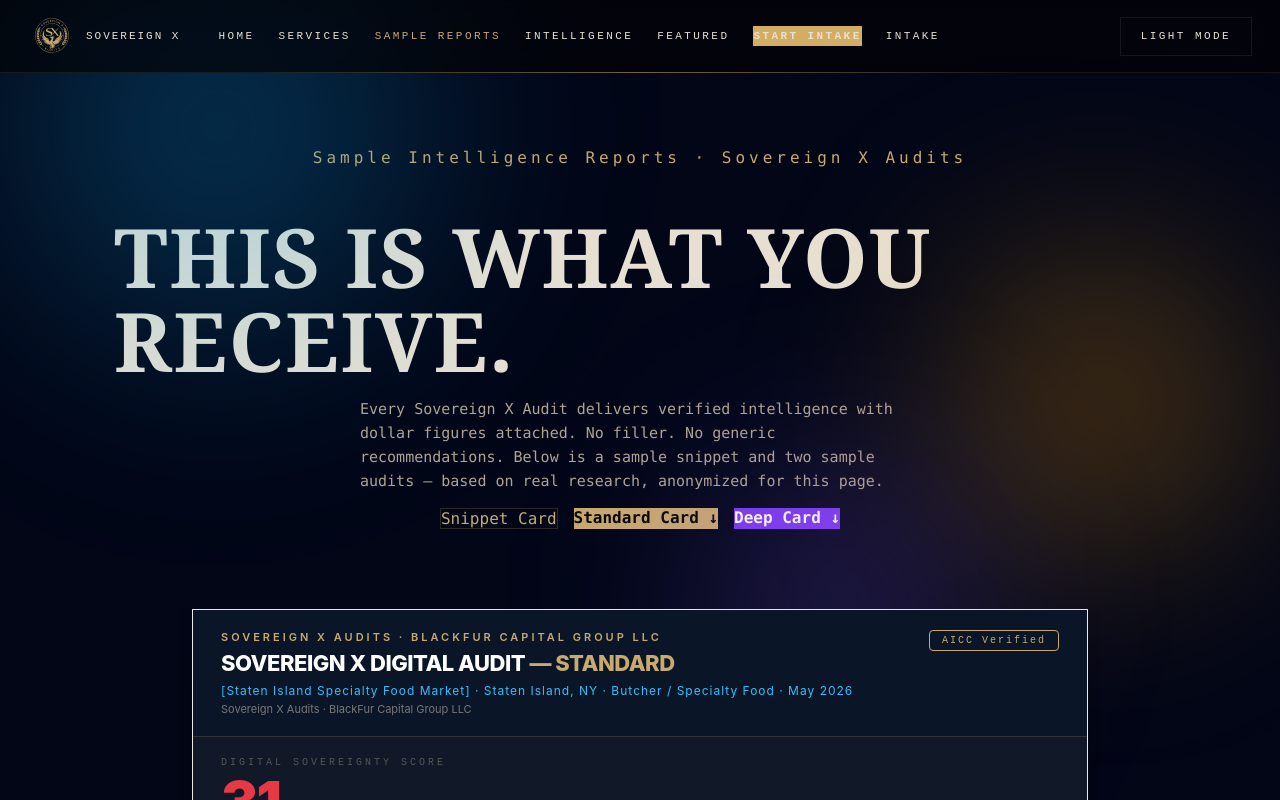
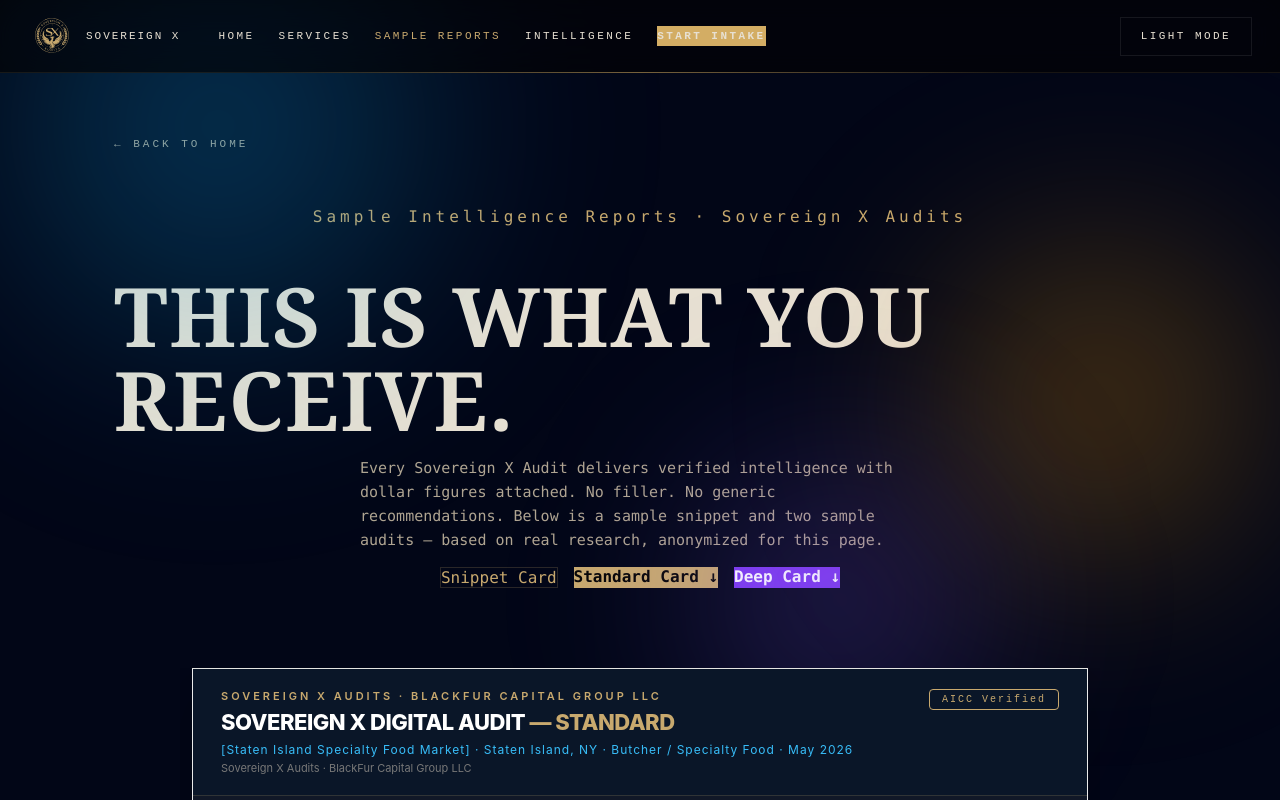
Before and after one commit to wbfo/NewSXA, a Next.js app: page /samples in a window 1280 px wide. Shown: the top 800 px of the page. Built offline with nearby package versions, Linux system fonts and the light colour scheme; no server answers; a web font is replaced by a local one.

Commit message:
feat(nav): remove featured tab from navigation menus

```diff
--- a/components/samples-client.tsx
+++ b/components/samples-client.tsx
@@ -56,7 +56,7 @@
         {/* ── NAVIGATION HEADER ── */}
         <header className="nav">
           <div className="nav-inner">
-            <Link href="/intake" className="nav-brand" aria-label="Sovereign X">
+            <Link href="/" className="nav-brand" aria-label="Sovereign X">
               <SovereignXLogo size={48} color="#C8A96E" className="sx-seal-mini" />
               <span className="nav-brand-text">
                 <span className="name">Sovereign X</span>
@@ -65,13 +65,11 @@
             </Link>
 
             <div className="nav-links">
-              <Link href="/intake#hero">Home</Link>
-              <Link href="/intake#services">Services</Link>
+              <Link href="/#hero">Home</Link>
+              <Link href="/#services">Services</Link>
               <Link href="/samples" className="active" style={{ color: "#C8A96E" }}>Sample Reports</Link>
               <Link href="/blog">Intelligence</Link>
-              <Link href="/intake#featured">Featured</Link>
-              <Link href="/intake" className="nav-cta">Start Intake</Link>
-              <Link href="/intake#intake">Intake</Link>
+              <Link href="/#intake" className="nav-cta">Start Intake</Link>
             </div>
 
             <div className="nav-spacer" />
@@ -94,13 +92,11 @@
 
           {menuOpen && (
             <div className="nav-mobile-menu">
-              <Link href="/intake#hero"     onClick={() => setMenuOpen(false)}>Home</Link>
-              <Link href="/intake#services" onClick={() => setMenuOpen(false)}>Services</Link>
-              <Link href="/samples"         onClick={() => setMenuOpen(false)} style={{ color: "#C8A96E" }}>Sample Reports</Link>
-              <Link href="/blog"            onClick={() => setMenuOpen(false)}>Intelligence</Link>
-              <Link href="/intake#featured" onClick={() => setMenuOpen(false)}>Featured</Link>
-              <Link href="/intake"          onClick={() => setMenuOpen(false)}>Intake</Link>
-              <Link href="/intake#intake"   onClick={() => setMenuOpen(false)}>Intake</Link>
+              <Link href="/#hero"     onClick={() => setMenuOpen(false)}>Home</Link>
+              <Link href="/#services" onClick={() => setMenuOpen(false)}>Services</Link>
+              <Link href="/samples"   onClick={() => setMenuOpen(false)} style={{ color: "#C8A96E" }}>Sample Reports</Link>
+              <Link href="/blog"      onClick={() => setMenuOpen(false)}>Intelligence</Link>
+              <Link href="/#intake" className="nav-mobile-cta" onClick={() => setMenuOpen(false)}>Start Intake</Link>
               <button
                 className="btn btn-quiet nav-mobile-theme"
                 type="button"
@@ -116,6 +112,23 @@
 
         {/* ── PAGE CONTENT CONTAINER ── */}
         <div style={{ maxWidth: "1100px", margin: "0 auto", paddingLeft: "24px", paddingRight: "24px", paddingTop: "12px" }}>
+
+          <div style={{ paddingTop: "120px", marginBottom: "-80px" }}>
+            <Link
+              href="/"
+              style={{
+                color: 'var(--subtle)',
+                fontFamily: 'monospace',
+                fontSize: '11px',
+                letterSpacing: '3px',
+                textTransform: 'uppercase',
+                textDecoration: 'none',
+              }}
+              className="hover:text-[#C8A96E] transition-colors"
+            >
+              ← Back to Home
+            </Link>
+          </div>
 
           {/* SECTION 1 — PAGE HEADER */}
           <header className="text-center" style={{ display: "flex", flexDirection: "column", alignItems: "center", paddingTop: "120px", paddingBottom: "40px" }}>
```
Also changed, not shown: components/intake-client.tsx (+10 -12 lines), components/sections/site-nav.tsx (+5 -6 lines).
